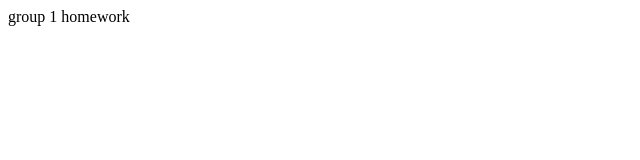
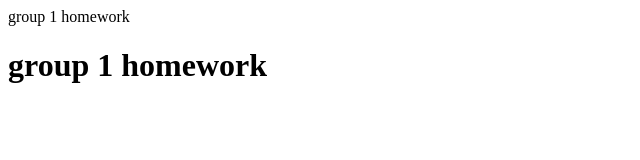
Before and after one commit to Noobtube266/group-1-homework, a plain HTML site: page index.html in a window 1280 px wide. Shown: the whole page, without its empty margins (0-640 px from the left). Drawn offline with Linux system fonts and the light colour scheme.

Commit message:
add an h1 tag

```diff
--- a/index.html
+++ b/index.html
@@ -1 +1,2 @@
 group 1 homework
+<h1>group 1 homework</h1>
```
